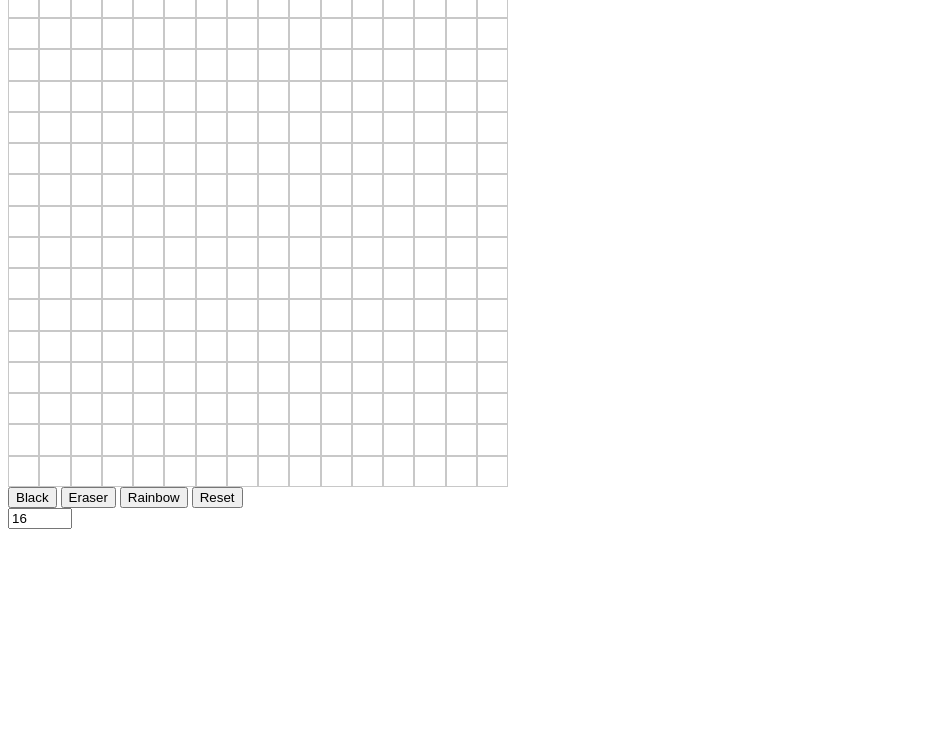
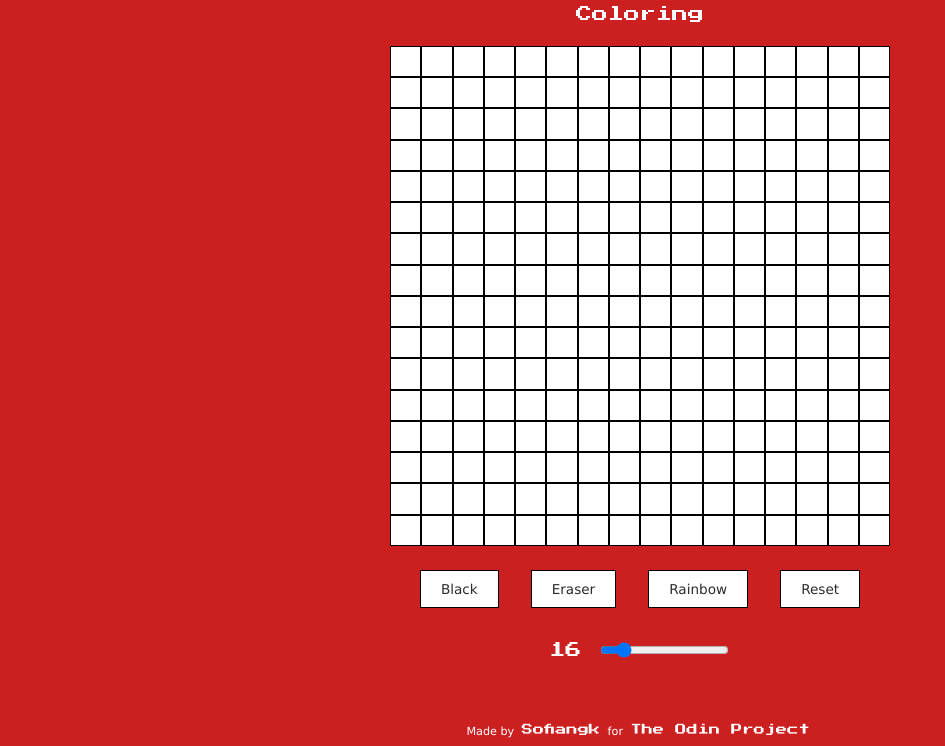
Before and after one commit to Sofiangk/odin-etch-a-sketch, a plain HTML site: page index.html in a window 1280 px wide. Shown: the part 93-839 px from the top of the page, without its empty margins (0-945 px from the left). Before the commit the page ends 800 px from the top, so only its background shows below. Drawn offline with Linux system fonts and the light colour scheme.

Commit message:
Added styles

```diff
--- a/index.html
+++ b/index.html
@@ -9,7 +9,9 @@
     <title>Etch-a-Sketch</title>
   </head>
   <body>
+    <div class="container">
       <h1>Etch-a-Sketch</h1>
+      <div class="mode">Coloring</div>
       <div class="grid"></div>
       <div class="options">
         <button onclick="changeColor('black')">Black</button>
@@ -18,17 +20,25 @@
         <button onclick="resetGrid()">Reset</button>
       </div>
       <div>
+        <label for="size"><span id="size">16</span></label>
         <input
-        type="number"
-        id="size"
-        value="16"
+          type="range"
           min="2"
           max="100"
-        placeholder="Enter size"
+          id="size"
+          name="size"
+          value="16"
+          step="1"
           onchange="changeSize(this.value)"
         />
         <p id="alert"></p>
       </div>
+    </div>
+    <div class="credits">
+      Made by
+      <a href="https://github.com/sofiangk" target="_blank">Sofiangk</a> for
+      <a href="https://theodinproject.com/" target="_blank">The Odin Project</a>
+    </div>
     <script src="index.js"></script>
   </body>
 </html>
--- a/index.js
+++ b/index.js
@@ -1,4 +1,5 @@
 let color = "black";
+let click = true;
 
 function createGrid(size) {
   let grid = document.querySelector(".grid");
@@ -14,7 +15,7 @@ function createGrid(size) {
     let cell = document.createElement("div");
     cell.addEventListener("mouseover", colorCell);
     cell.style.backgroundColor = "white";
-    cell.classList.add("cell");
+    cell.style.border = "0.1px solid black";
     grid.insertAdjacentElement("beforeend", cell);
   }
 }
@@ -22,22 +23,27 @@ function createGrid(size) {
 createGrid(16);
 
 function colorCell() {
-  if (color === "rainbow") {
-    this.style.backgroundColor = `hsl(${Math.random() * 360}, 100%, 50%)`;
-  } else {
-    this.style.backgroundColor = color;
+  if (click) {
+    if (color === "rainbow") {
+      this.style.backgroundColor = `hsl(${Math.random() * 360}, 100%, 50%)`;
+    } else {
+      this.style.backgroundColor = color;
+    }
   }
 }
 
 function changeSize(size) {
-  if (size > 2 && size < 100) {
-    alert.textContent = "";
+  if (size >= 2 && size <= 100) {
+    let alertMessage = document.querySelector("#alert");
+    alertMessage.textContent = "";
     createGrid(size);
   } else {
-    let alert = document.querySelector("#alert");
-    alert.textContent = "Please enter a number between 2 and 100";
+    let alertMessage = document.querySelector("#alert");
+    alertMessage.textContent = "Please enter a number between 2 and 100";
   }
   createGrid(size);
+  let num = document.querySelector("#size");
+  num.textContent = `${size}`;
 }
 
 function changeColor(choice) {
@@ -49,3 +55,12 @@ function resetGrid() {
   let cells = grid.querySelectorAll("div");
   cells.forEach((div) => (div.style.backgroundColor = "white"));
 }
+
+document.querySelector("body").addEventListener("click", () => {
+  click = !click;
+  if (click) {
+    document.querySelector(".mode").textContent = "Coloring";
+  } else {
+    document.querySelector(".mode").textContent = "Not Coloring";
+  }
+});
--- a/style.css
+++ b/style.css
@@ -1,17 +1,75 @@
+@import url("https://fonts.googleapis.com/css2?family=Press+Start+2P&display=swap");
+
+body {
+  background-color: #cc2020;
+  font-family: "Press Start 2P", cursive;
+  display: grid;
+  place-items: center;
+}
+
+.container {
+  text-align: center;
+  padding: 1rem;
+  margin-bottom: 2rem;
+}
+
 .grid {
   height: 500px;
   width: 500px;
-  padding: 0;
+  padding: 1.5rem;
   margin: 0;
 }
 
 .grid div {
   padding: 0;
   margin: 0;
-  border: 0.1px solid rgb(200, 200, 200);
   border-collapse: collapse;
 }
 
 #alert {
-  color: red;
+  color: #9d0505;
 }
+
+button {
+  padding: 10px 20px;
+  background-color: whitesmoke;
+  color: #2c2c2c;
+  border-style: none;
+  border: 1px solid black;
+  font-family: Verdana, sans-serif;
+  font-size: 0.85rem;
+  background-color: white;
+}
+
+.options {
+  display: flex;
+  justify-content: center;
+  gap: 2em;
+  margin-bottom: 2rem;
+}
+
+#size,
+.mode {
+  color: white;
+}
+
+.credits {
+  color: white;
+  font-size: 0.7rem;
+  font-family: Verdana, sans-serif;
+  text-align: center;
+  place-items: 3, 2;
+}
+
+a {
+  font-family: "Press Start 2P", cursive;
+  padding: 0.25rem;
+  margin-bottom: -5rem;
+  font-style: unset;
+  color: white;
+  text-decoration: none;
+}
+
+a:hover {
+  text-decoration: underline;
+}
```
Lines whose indentation alone changed are shown as unchanged.
